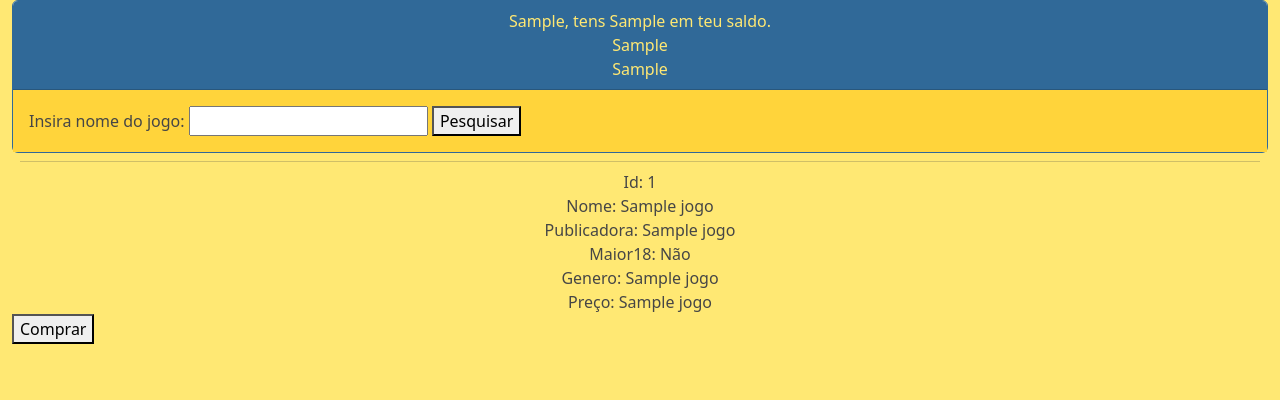
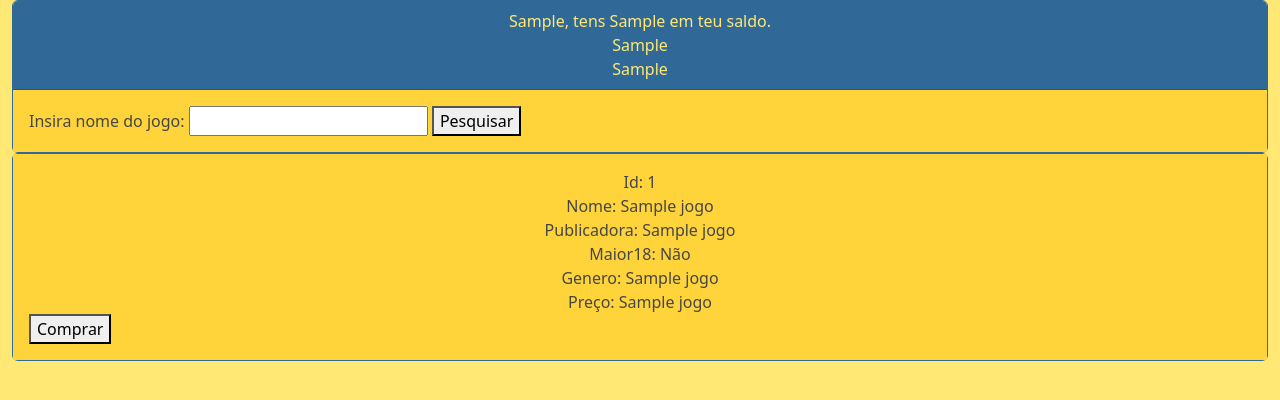
Before and after one commit to CarlosNR/Ston, a Flask app: template src/templates/public/Jogos/listaJogo.html in a window 1280 px wide. Shown: the part 86-486 px from the top of the page. Run offline with Flask 2, Linux system fonts and the light colour scheme; the template is opened without the code that fills it: most values are stand-ins (such as "Sample title", 1, 10 or a date in 2020); some libraries are stand-ins or nearby versions.

Commit message:
front: listaJogo em desenvolvimento pt2

```diff
--- a/src/templates/public/Jogos/listaJogo.html
+++ b/src/templates/public/Jogos/listaJogo.html
@@ -42,7 +42,9 @@
         {% if jogoEspecifico != None %}
 
             {% for jogo in jogos %}
-                <hr>
+                <div class="card" id="card">
+                    <div class="card-body" id="cardBody">
+
                         <p>Id: {{jogo.0}} </p>
                         <p>Nome: {{jogo.1}} </p>
                         <p>Publicadora: {{jogo.2}}</p>
@@ -60,6 +62,9 @@
                                 <button>Comprar</button>
                             </form>
                         {% endif %}
+
+                    </div>
+                </div>
             {% endfor %}
 
         {% endif %}
@@ -67,8 +72,10 @@
     {% else %}
 
         {% if jogoEspecifico != None %}
+            {% for jogo in jogos %}
+                <div class="card" id="card">
+                    <div class="card-body" id="cardBody">
 
-                {% for jogo in jogos %}
                         <p>Id: {{jogo.0}} </p>
                         <p>Nome: {{jogo.1}} </p>
                         <p>Publicadora: {{jogo.2}}</p>
@@ -79,6 +86,8 @@
                         {% endif %}
                         <p>Genero: {{jogo.4}}</p>
                         <p>Preço: {{jogo.5}}</p>
+                    </div>
+                </div>
             {% endfor %}
         {% endif %}
 
@@ -86,7 +95,4 @@
 
 {% endif %}
 
-
-
-
 {% endblock %}
```
Lines whose indentation alone changed are shown as unchanged.
